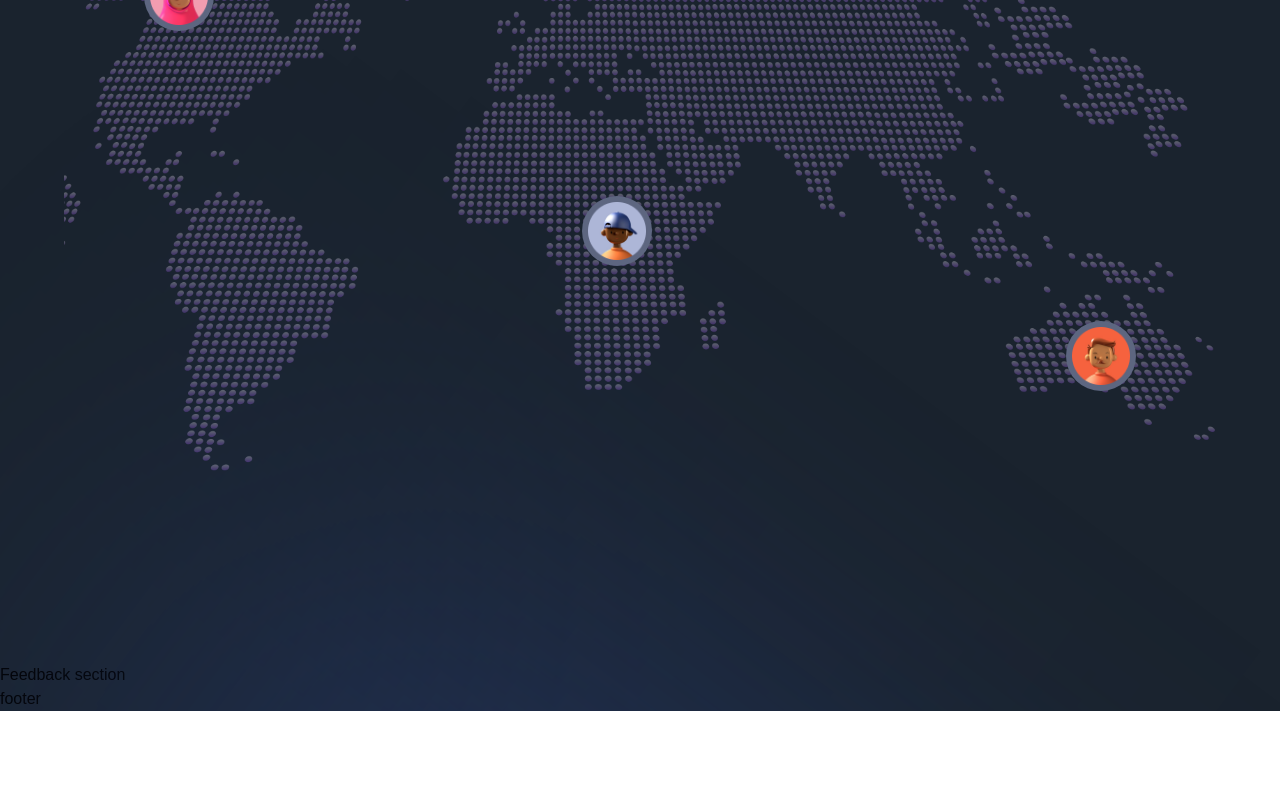
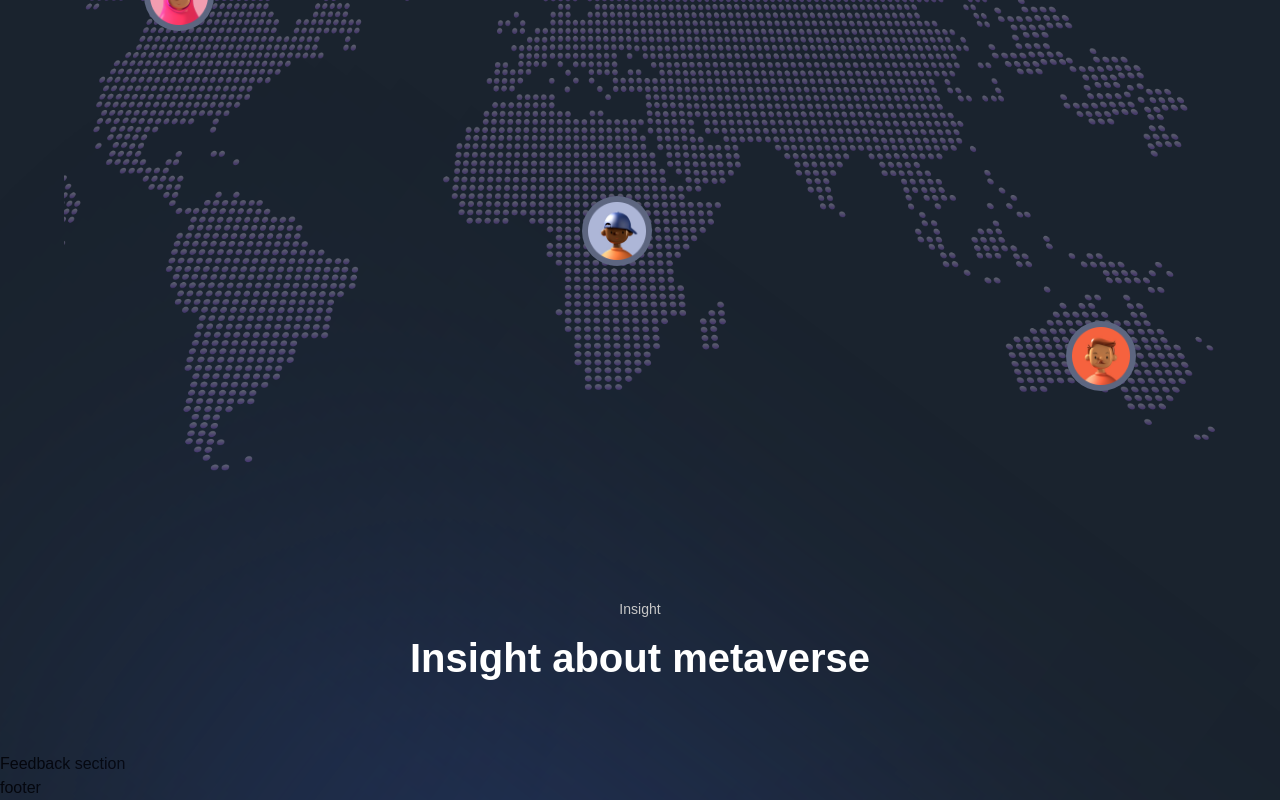
Before and after one commit to will-frankland/metaverses, a Next.js app: page / in a window 1280 px wide. Shown: the part 4406-5206 px from the top of the page. Before the commit the page ends 5117 px from the top, so only its background shows below. Built offline with nearby package versions, Linux system fonts and the light colour scheme; a web font is replaced by a local one.

Commit message:
add title with styling

```diff
--- a/sections/Insights.jsx
+++ b/sections/Insights.jsx
@@ -16,6 +16,8 @@
       viewport={{once: false, amount: 0.25}}
       className={`${styles.innerWidth} mx-auto flex flex-col`}
     >
+      <TypingText title="Insight" textStyles="text-center"/>
+      <TitleText title="Insight about metaverse" textStyles="text-center" />
     </motion.div>
   </section>
 );
```
